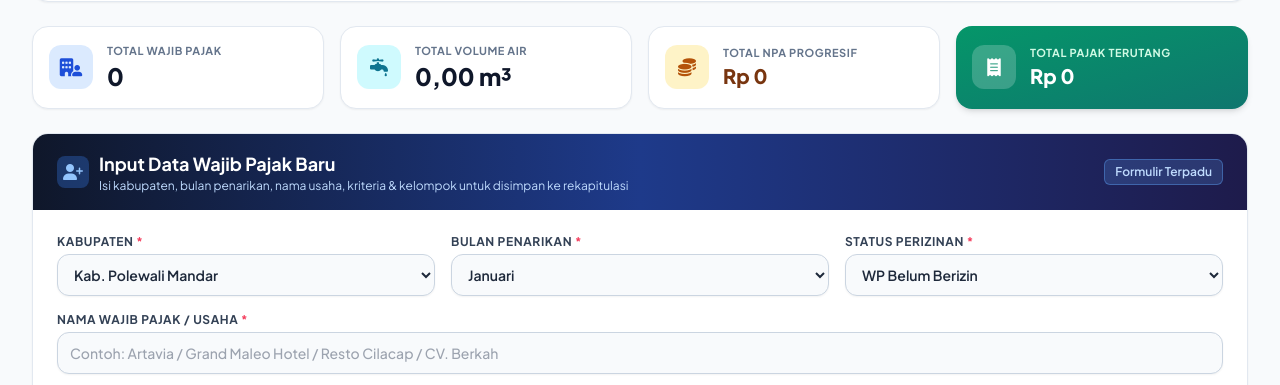
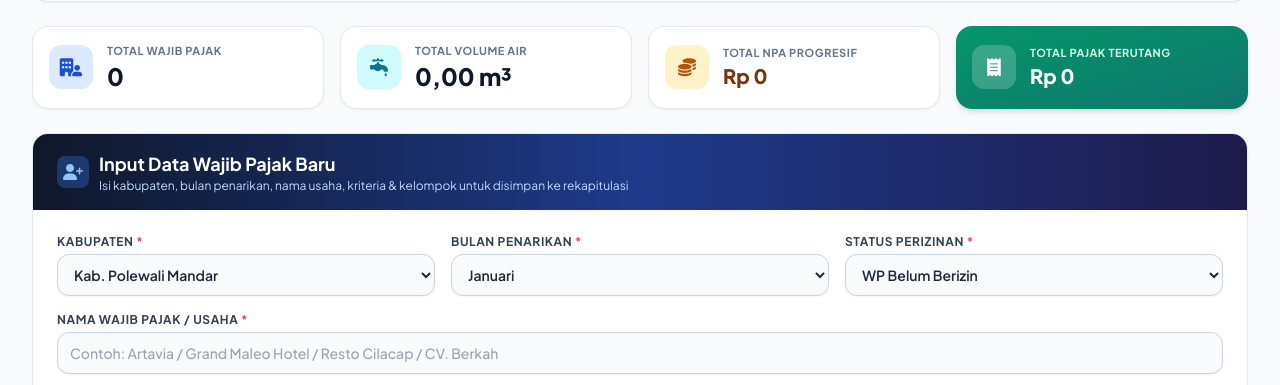
Before and after one commit to andhyz16/simulasi-pajak-air-tanah, a plain HTML site: page index.html in a window 1280 px wide. Shown: the part 716-1101 px from the top of the page. Drawn offline with nearby package versions, Linux system fonts and the light colour scheme.

Commit message:
Hapus badge tulisan Formulir Terpadu pada form input WP

```diff
--- a/index.html
+++ b/index.html
@@ -474,11 +474,6 @@
               <h2 id="form-title" class="font-bold text-base sm:text-lg">Input Data Wajib Pajak Baru</h2>
               <p class="text-xs text-blue-200">Isi kabupaten, bulan penarikan, nama usaha, kriteria & kelompok untuk disimpan ke rekapitulasi</p>
             </div>
-          </div>
-          <div class="flex items-center gap-2">
-            <span class="text-xs bg-blue-400/20 border border-blue-400/40 px-2.5 py-1 rounded-md font-semibold text-blue-200">
-              Formulir Terpadu
-            </span>
           </div>
         </div>
 
```
